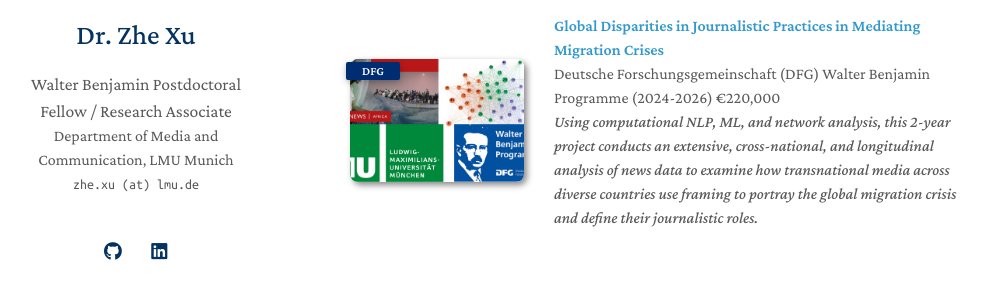
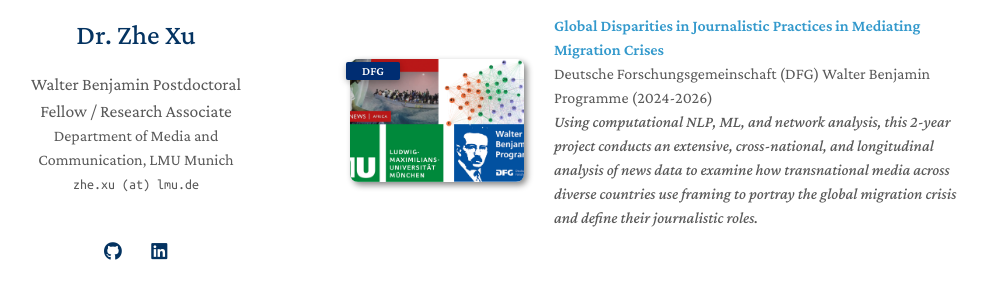
Before and after one commit to zhexuphd/home, a Jekyll site: the page built from index.md, in a window 1280 px wide and 900 px high, scrolled down 1498 px. Shown: the part 195-478 px from the top of the window, without its empty margins (140-1133 px from the left). Built offline with Jekyll 4.4.1, drawn with Linux system fonts in a browser that asks for light colours; a style sheet for code colours, icons or effects is not loaded; our own code applies the rules of GitHub Pages for plain Markdown files.

Commit message:
Update dfg.yml

```diff
--- a/_data/dfg.yml
+++ b/_data/dfg.yml
@@ -1,7 +1,7 @@
 main:
 
   - title: "Global Disparities in Journalistic Practices in Mediating Migration Crises"
-    authors: Deutsche Forschungsgemeinschaft (DFG) Walter Benjamin Programme (2024-2026) €220,000
+    authors: Deutsche Forschungsgemeinschaft (DFG) Walter Benjamin Programme (2024-2026)
     conference_short: DFG
     conference: Using computational NLP, ML, and network analysis, this 2-year project conducts an extensive, cross-national, and longitudinal analysis of news data to examine how transnational media across diverse countries use framing to portray the global migration crisis and define their journalistic roles.
     image: ./assets/img/project.jpg
```
